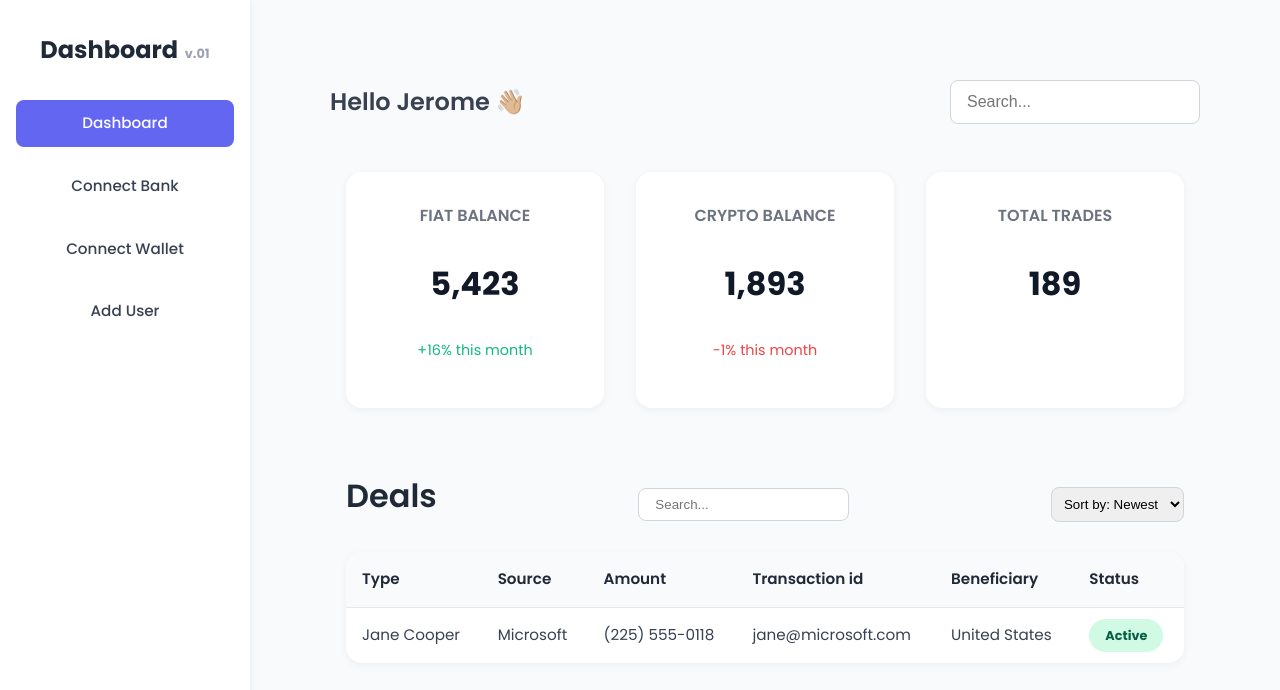
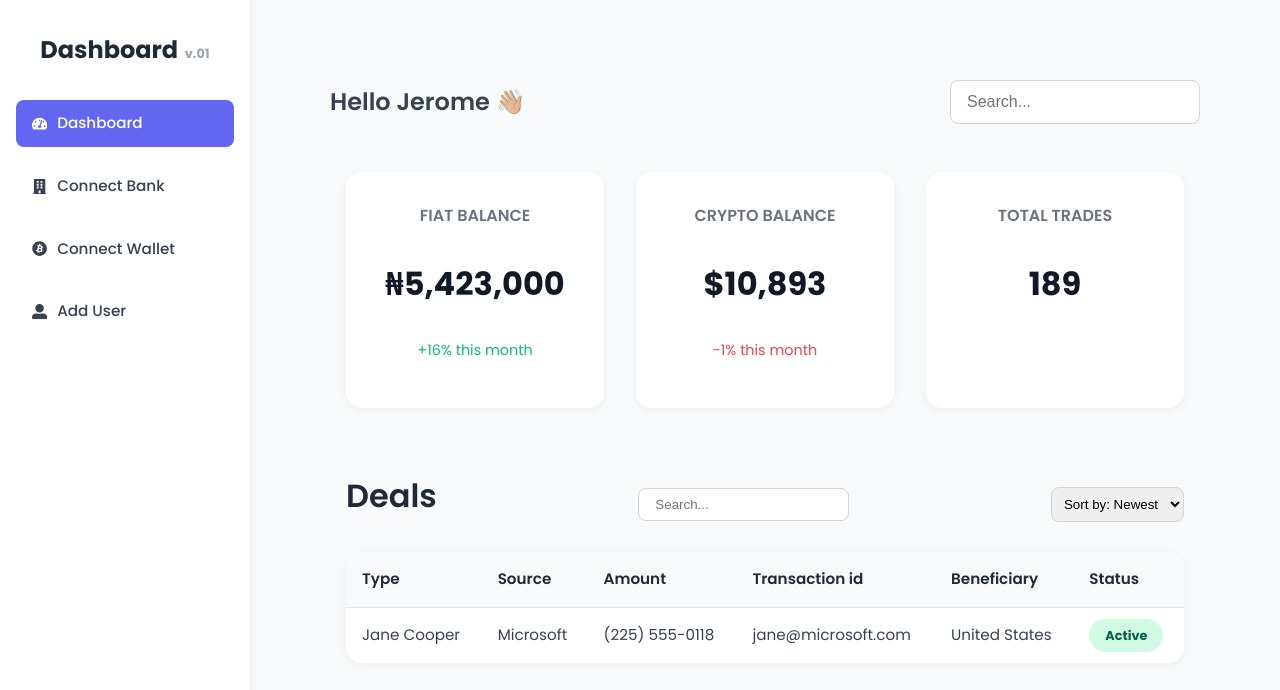
Before and after one commit to Manniegenie/Accountly-frontend, a React (Vite) app: page /dashboard in a window 1280 px wide. Shown: the top 690 px of the page. Built offline with nearby package versions, Linux system fonts and the light colour scheme.

Commit message:
I made a few more changes

```diff
--- a/package.json
+++ b/package.json
@@ -12,6 +12,7 @@
   "dependencies": {
     "react": "^19.0.0",
     "react-dom": "^19.0.0",
+    "react-icons": "^5.5.0",
     "react-router-dom": "^7.5.2"
   },
   "devDependencies": {
--- a/src/components/dashboardcards.jsx
+++ b/src/components/dashboardcards.jsx
@@ -1,22 +1,37 @@
-import React from 'react';
+import React, { useState, useEffect } from 'react';
 import '../styles/dashboardcards.css';
 
 function DashboardCards() {
+  // Example state for API data (replace with your actual API fetch logic)
+  const [dashboardData, setDashboardData] = useState({
+    fiatBalance: 5423000,
+    cryptoBalance: 10893,
+    totalTrades: 189,
+    fiatChange: '+16% this month',
+    cryptoChange: '-1% this month',
+  });
+
+  // Simulate API fetch (replace with your actual API call)
+  useEffect(() => {
+    // Example: fetch('/api/dashboard').then(res => res.json()).then(data => setDashboardData(data));
+    // For now, using static data
+  }, []);
+
   return (
     <div className="dashboard-cards">
       <div className="card">
         <h3>FIAT BALANCE</h3>
-        <p className="number">5,423</p>
-        <p className="positive">+16% this month</p>
+        <p className="number">₦{dashboardData.fiatBalance.toLocaleString()}</p>
+        <p className="positive">{dashboardData.fiatChange}</p>
       </div>
       <div className="card">
         <h3>CRYPTO BALANCE</h3>
-        <p className="number">1,893</p>
-        <p className="negative">-1% this month</p>
+        <p className="number">${dashboardData.cryptoBalance.toLocaleString()}</p>
+        <p className="negative">{dashboardData.cryptoChange}</p>
       </div>
       <div className="card">
         <h3>TOTAL TRADES</h3>
-        <p className="number">189</p>
+        <p className="number">{dashboardData.totalTrades}</p>
       </div>
     </div>
   );
--- a/src/components/sidebar.jsx
+++ b/src/components/sidebar.jsx
@@ -1,4 +1,5 @@
 import React from 'react';
+import { FaTachometerAlt, FaBuilding, FaBitcoin, FaUserAlt } from 'react-icons/fa'; // Import icons from react-icons
 import '../styles/sidebar.css';
 
 function Sidebar() {
@@ -9,10 +10,18 @@ function Sidebar() {
           Dashboard<span className="version"> v.01</span>
         </div>
         <nav className="sidebar-menu">
-          <a href="#" className="active">Dashboard</a>
-          <a href="#">Connect Bank</a>
-          <a href="#">Connect Wallet</a>
-          <a href="#">Add User</a>
+          <a href="#" className="active">
+            <FaTachometerAlt className="sidebar-icon" /> Dashboard
+          </a>
+          <a href="/connect-bank">
+            <FaBuilding className="sidebar-icon" /> Connect Bank
+          </a>
+          <a href="#">
+            <FaBitcoin className="sidebar-icon" /> Connect Wallet
+          </a>
+          <a href="#">
+            <FaUserAlt className="sidebar-icon" /> Add User
+          </a>
         </nav>
       </div>
     </div>
--- a/src/main.jsx
+++ b/src/main.jsx
@@ -16,7 +16,6 @@ createRoot(document.getElementById('root')).render(
         <Route path="/signin" element={<Signin />} />
         <Route path="/dashboard" element={<Dashboard />} />
         <Route path="/connect-bank" element={<ConnectBank />} /> {/* Add route for ConnectBank */}
-
       </Routes>
     </BrowserRouter>
   </StrictMode>
--- a/src/styles/sidebar.css
+++ b/src/styles/sidebar.css
@@ -36,7 +36,8 @@
   }
 
   .sidebar-menu a {
-    display: block;
+    display: flex; /* Align icon and text horizontally */
+    align-items: center; /* Center vertically */
     padding: 0.75rem 1rem;
     color: #374151;
     text-decoration: none;
@@ -46,6 +47,10 @@
     font-size: 0.95rem;
   }
 
+  .sidebar-menu a svg {
+    margin-right: 10px; /* Space between the icon and the text */
+  }
+
   .sidebar-menu a.active,
   .sidebar-menu a:hover {
     background: #6366f1;
```
Also changed, not shown: 1 other file (tests, documents, lock files or other folders).
